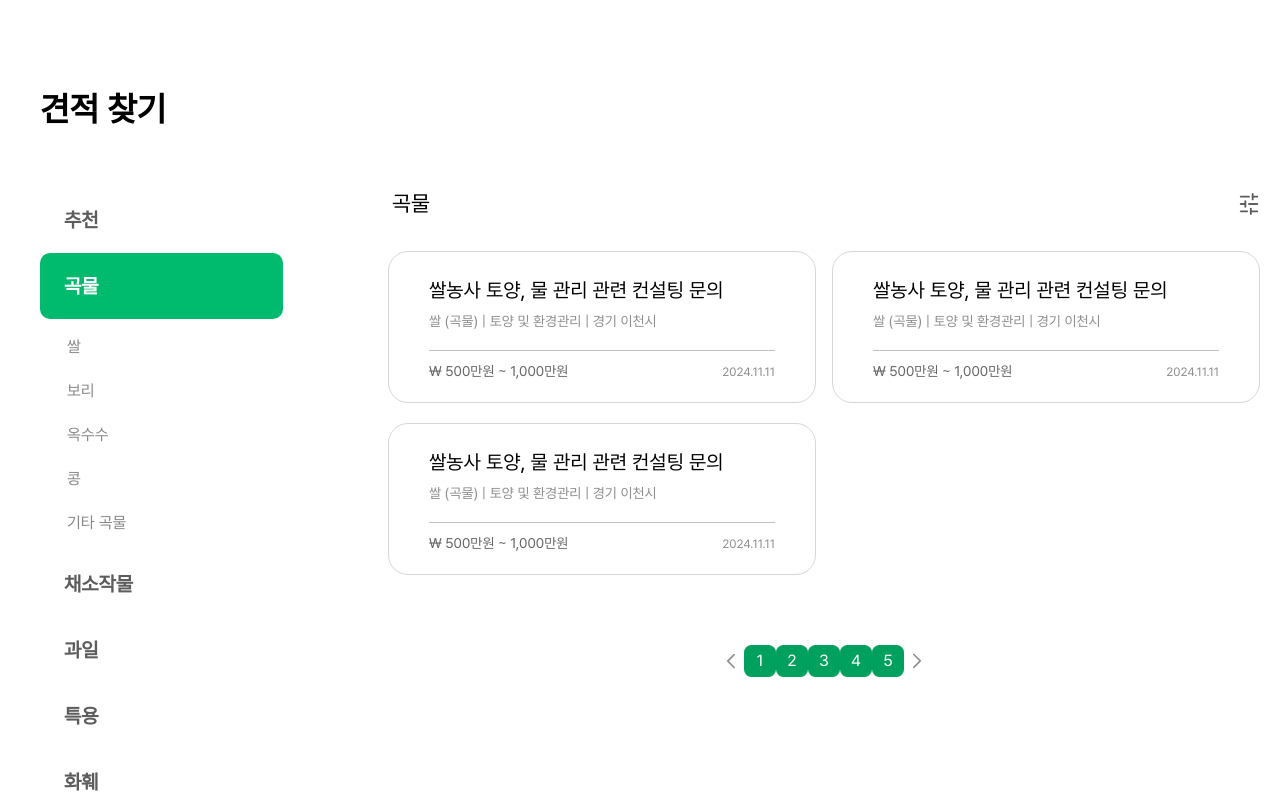
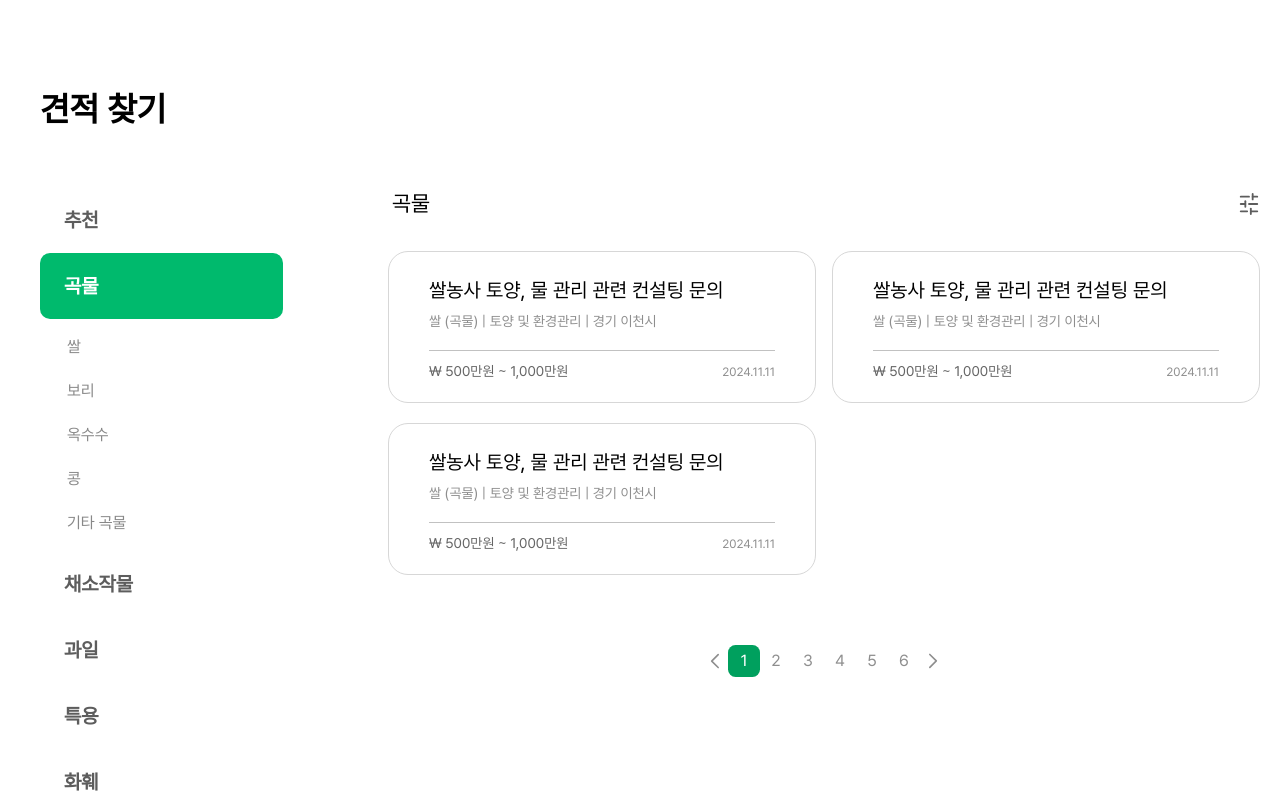
Before and after one commit to Farm-On/FE, a React (Vite) app: page /expert/estimates in a window 1280 px wide. Shown: the top 800 px of the page. Built offline with nearby package versions, Linux system fonts and the light colour scheme.

Commit message:
move: 페이지네이션 컴포넌트화

```diff
--- /dev/null
+++ b/src/components/Pagination.tsx
@@ -0,0 +1,23 @@
+import * as P from '@/styles/components/Pagination.style';
+
+interface PaginationProps {
+  totalPages: number;
+  currentPage: number;
+  onPageClick: (page: number) => void;
+}
+
+export const Pagination = ({ totalPages, currentPage, onPageClick }: PaginationProps) => (
+  <P.PaginationContainer>
+    <P.PreviousPage />
+    {[...Array(totalPages)].map((_, page) => (
+      <P.PageButton
+        key={page + 1}
+        active={currentPage === page + 1}
+        onClick={() => onPageClick(page + 1)}
+      >
+        {page + 1}
+      </P.PageButton>
+    ))}
+    <P.NextPage />
+  </P.PaginationContainer>
+);
--- a/src/pages/Expert/Estimates.tsx
+++ b/src/pages/Expert/Estimates.tsx
@@ -2,6 +2,8 @@ import * as E from '@/styles/pages/Expert/Estimates.style';
 
 import Sliders from '@/assets/icons/Sliders.svg?react';
 import { ExpertEstimateCard } from '@/components/ExpertEstimateCard';
+import { Pagination } from '@/components/Pagination';
+import { useState } from 'react';
 
 const menus = {
   추천: '',
@@ -31,6 +33,8 @@ const activeMenus = {
   기타: false,
 };
 
+const totalPages = 6;
+
 const dummy = [
   {
     id: 1,
@@ -56,6 +60,8 @@ const dummy = [
 ];
 
 export default function Estimates() {
+  const [currentPage, setCurrentPage] = useState(1);
+
   return (
     <div style={{ marginTop: 84 }}>
       <div style={{ maxWidth: '1200px', margin: '0 auto' }}>
@@ -100,15 +106,11 @@ export default function Estimates() {
                 />
               ))}
             </E.Grid>
-            <E.PaginationContainer>
-              <E.PreviousPage />
-              {[1, 2, 3, 4, 5].map((page) => (
-                <E.PageButton key={page} active>
-                  {page}
-                </E.PageButton>
-              ))}
-              <E.NextPage />
-            </E.PaginationContainer>
+            <Pagination
+              totalPages={totalPages}
+              currentPage={currentPage}
+              onPageClick={(page) => setCurrentPage(page)}
+            />
           </E.Content>
         </E.Container>
       </div>
--- /dev/null
+++ b/src/styles/components/Pagination.style.ts
@@ -0,0 +1,37 @@
+import styled from '@emotion/styled';
+
+import ChevronRightGray from '@/assets/icons/ChevronRightGray.svg?react';
+
+export const PaginationContainer = styled.div`
+  display: flex;
+  flex-direction: row;
+  align-items: center;
+  align-self: center;
+`;
+
+export const NextPage = styled(ChevronRightGray)<{ disabled?: boolean }>`
+  & path {
+    stroke: ${(props) => (props.disabled ? '#D9D9D9' : '#8E8E8E')};
+  }
+`;
+
+export const PreviousPage = styled(NextPage)`
+  transform: rotate(180deg);
+`;
+
+export const PageButton = styled.button<{ active?: boolean }>`
+  width: 32px;
+  height: 32px;
+  display: flex;
+  align-items: center;
+  justify-content: center;
+  border: none;
+  border-radius: 7.551px;
+  background: ${(props) => (props.active ? '#00a05e' : 'transparent')};
+  color: ${(props) => (props.active ? '#fff' : '#8E8E8E')};
+  font-family: PretendardRegular;
+  font-size: 16px;
+  font-style: normal;
+  font-weight: 500;
+  line-height: 150%; /* 24px */
+`;
--- a/src/styles/pages/Expert/Estimates.style.ts
+++ b/src/styles/pages/Expert/Estimates.style.ts
@@ -1,6 +1,4 @@
 import styled from '@emotion/styled';
-
-import ChevronRightGray from '@/assets/icons/ChevronRightGray.svg?react';
 
 export const Title = styled.div`
   margin-bottom: 30px;
@@ -92,37 +90,3 @@ export const Grid = styled.div`
   column-gap: 16px;
   row-gap: 20px;
 `;
-
-export const PaginationContainer = styled.div`
-  display: flex;
-  flex-direction: row;
-  align-items: center;
-  align-self: center;
-`;
-
-export const NextPage = styled(ChevronRightGray)<{ disabled?: boolean }>`
-  & path {
-    stroke: ${(props) => (props.disabled ? '#D9D9D9' : '#8E8E8E')};
-  }
-`;
-
-export const PreviousPage = styled(NextPage)`
-  transform: rotate(180deg);
-`;
-
-export const PageButton = styled.button<{ active?: boolean }>`
-  width: 32px;
-  height: 32px;
-  display: flex;
-  align-items: center;
-  justify-content: center;
-  border: none;
-  border-radius: 7.551px;
-  background: ${(props) => (props.active ? '#00a05e' : 'transparent')};
-  color: ${(props) => (props.active ? '#fff' : '#8E8E8E')};
-  font-family: PretendardRegular;
-  font-size: 16px;
-  font-style: normal;
-  font-weight: 500;
-  line-height: 150%; /* 24px */
-`;
```
